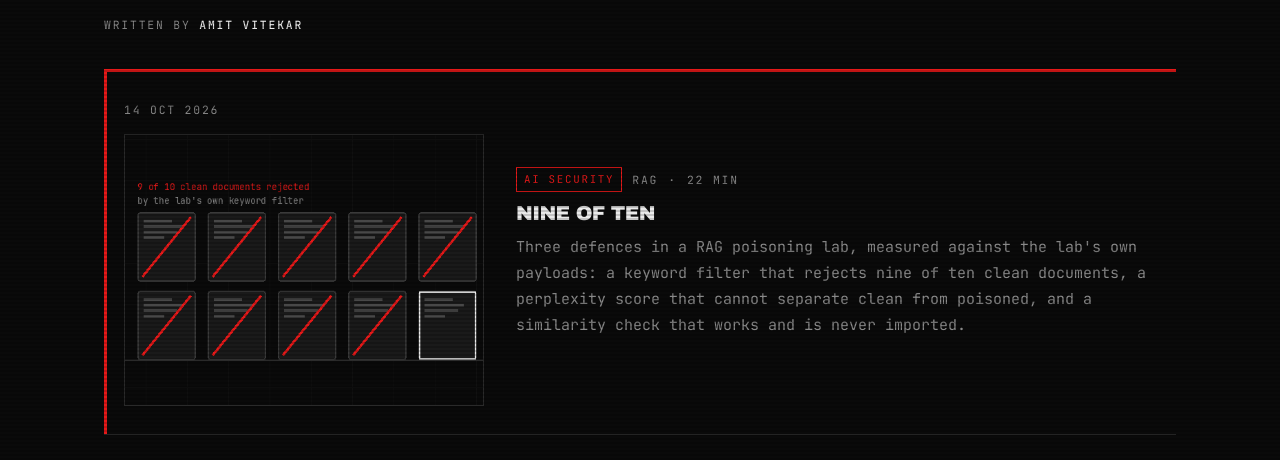
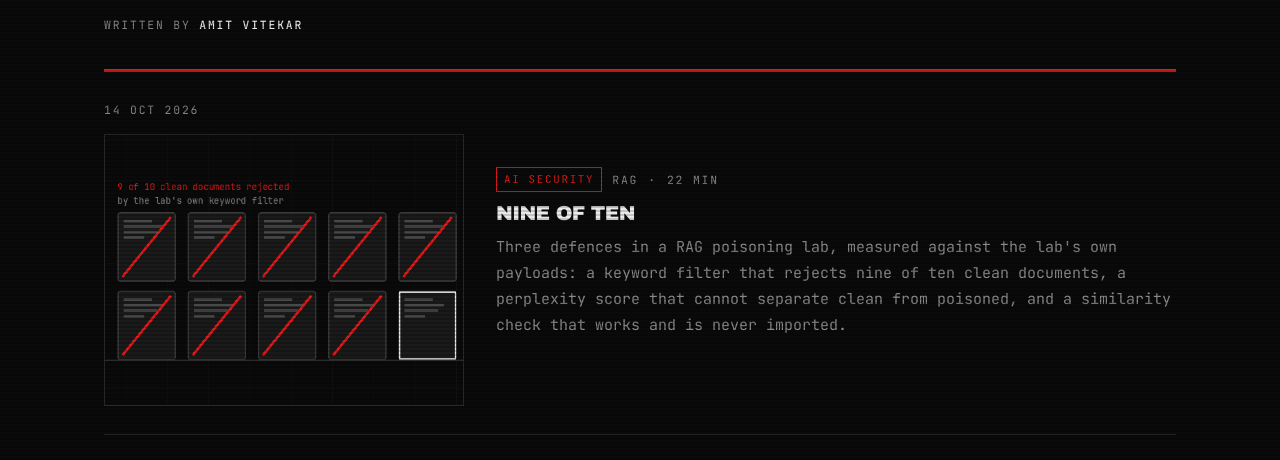
Before and after one commit to r00tb3/breakpoint, a plain HTML site: page index.html in a window 1280 px wide. Shown: the part 322-782 px from the top of the page. Drawn offline with Linux system fonts and the light colour scheme.

Commit message:
Remove the is-new marker from the RAG listing entry
The class paints a 3px red bar down the left edge of the entry. Directly
above it sits the global .rule divider, so the two met at a corner and read
as a red outline around the whole entry. The baseband entry never had the
marker, which is why the two posts looked different.

With the marker gone both entries sit at the same left edge.

```diff
--- a/index.html
+++ b/index.html
@@ -223,7 +223,7 @@
 
   <ul class="posts" id="posts">
     <li>
-      <a class="prow is-new" href="rag-poisoning/">
+      <a class="prow" href="rag-poisoning/">
         <div class="pleft">
           <span class="pdate">14 Oct 2026</span>
           <span class="pthumb">
```
